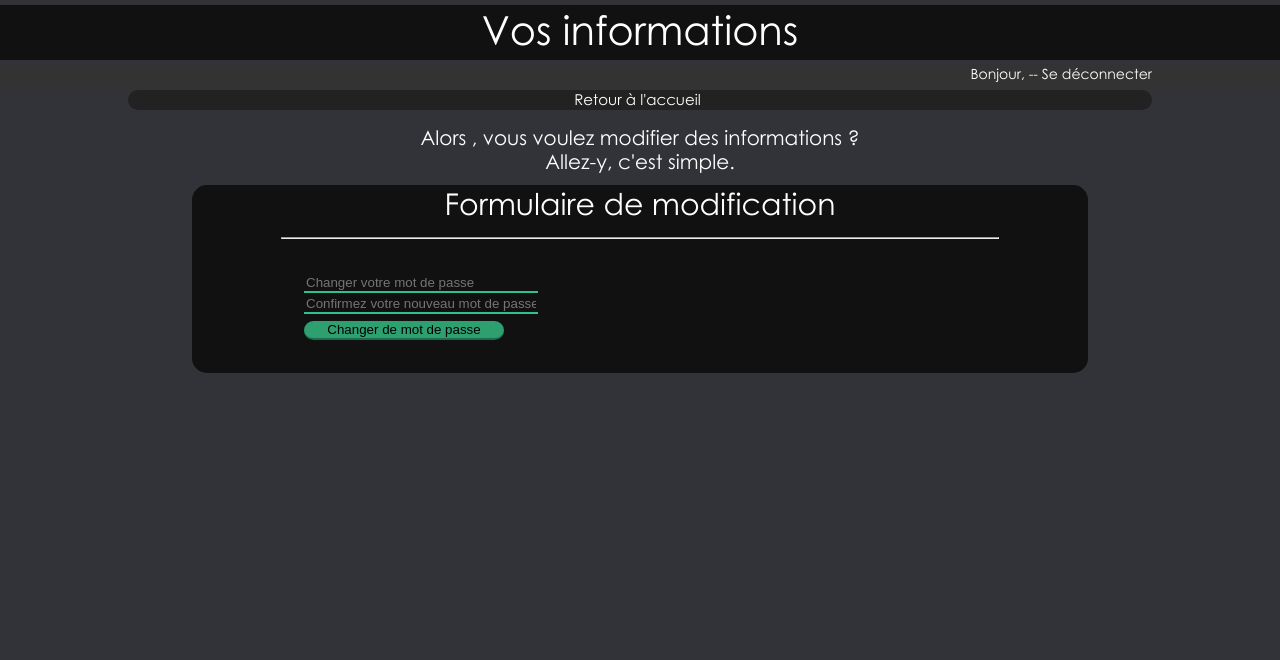
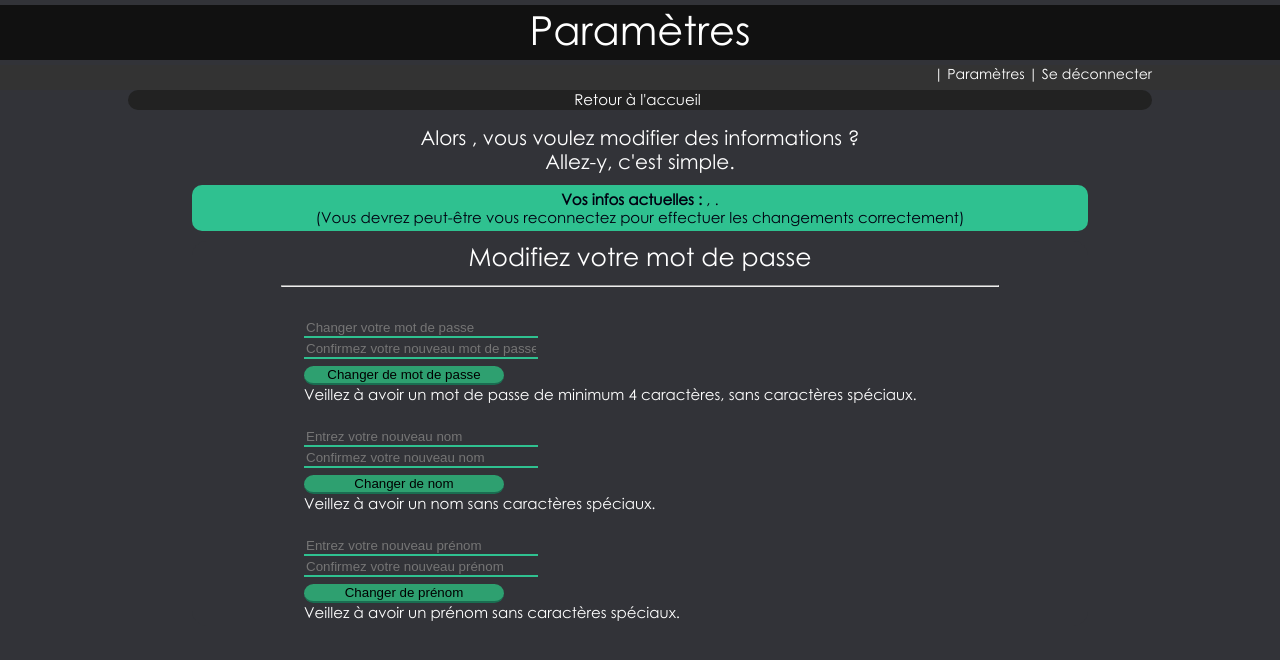
Before and after one commit to AlessioCamm/ProjetPHP, a PHP site: page /modif.php in a window 1280 px wide. Shown: the top 660 px of the page. Run offline with PHP 8.4, Linux system fonts and the light colour scheme; the visitor is signed in with stand-in values (Sample User, id 1).

Commit message:
MAJ visuelle + code sécurité

```diff
--- a/Utile/header.php
+++ b/Utile/header.php
@@ -8,13 +8,12 @@
 
 <div id="header">
     <?php if(isset($_SESSION['auth'])):?>
-        Bonjour, <a href="modif.php" class="nom"><?= $_SESSION['auth']->prenom; ?></a>
-        --
+        <a href="account.php" class="nom"><?= $_SESSION['auth']->prenom; ?></a> | <a href="modif.php" class="nom">Paramètres</a>
+        |
         <a href="logout.php" class="boutonDeco">Se déconnecter</a>
 
     <?php else: ?>
-        <a href="register.php" class="boutonDeco">S'inscrire</a>
-        <a href="index.php" class="boutonDeco">Se connecter</a>
+        <a href="register.php" class="boutonDeco">S'inscrire</a><a href="index.php" class="boutonDeco">Se connecter</a>
     <?php endif; ?>
 </div>
 
--- a/modif.php
+++ b/modif.php
@@ -3,8 +3,9 @@
     require_once 'fonctions.php';
     logged_only();
 
+    //Mot de passe
     if(!empty($_POST)){
-        if(empty($_POST['pass']) || mb_strlen($_POST['pass']) < 4 || ($_POST['pass'] != $_POST['passconfirm']) || !preg_match('/^[a-zA-Z0-9]/', $_POST['pass'])){
+        if(empty($_POST['pass']) || mb_strlen($_POST['pass']) < 4 || ($_POST['pass'] != $_POST['passconfirm']) || preg_match('/[@#&é"(§è!çà)ë“‘{¶«¡Çø}_°^¨ô$*€ùÙ%`£,?;.:=+∞…÷≠±\•¿#‰¥ÔØÁÛ»å’”„´Ÿ-]/', $_POST['pass'])){
             ?>
             <html>
             <head>
@@ -13,8 +14,8 @@
             </head>
             <body>
             <div class="connexionerror">
-                Les mots de passe ne correspondent pas<br>
-                Veillez à écrire des mots de passes identiques en respéctant les règles
+                Votre mot de passe est inchangé<br>
+                Veillez à écrire des mots de passes identiques en respéctant les règles si vous souhaitez le modifier
             </div>
             </body>
             </html>
@@ -40,6 +41,84 @@
 
         }
     }
+
+    //Nom
+    if(!empty($_POST)){
+        if(empty($_POST['nom']) || ($_POST['nom'] != $_POST['nomconfirm']) || preg_match('/[@#&"(§!çà)“‘{¶«¡Çø}_°^¨ô$*€ùÙ%`£,?;.:=+∞…÷≠±\•¿#‰¥ÔØÁÛ»å’”„´Ÿ-]/', $_POST['nom'])){
+            ?>
+            <html>
+            <head>
+                <meta charset="UTF-8">
+                <link rel="stylesheet" href="style.css" />
+            </head>
+            <body>
+            <div class="connexionerror">
+                Votre nom est inchangé<br>
+                Veillez à écrire un nom indentique dans les deux champs si vous souhaitez le modifier
+            </div>
+            </body>
+            </html>
+            <?php
+        }
+        else{
+            $user_id = $_SESSION['auth']->id;
+            $nom = ($_POST['nom']);
+            $pdo->prepare('UPDATE utilisateurs SET nom = ? WHERE id = ?')->execute([$nom, $user_id]);
+            ?>
+            <html>
+            <head>
+                <meta charset="UTF-8">
+                <link rel="stylesheet" href="style.css" />
+            </head>
+            <body>
+            <div class="connexionok">
+                Votre nom a bien été mis à jour
+            </div>
+            </body>
+            </html>
+            <?php
+
+        }
+    }
+
+    //Prénom
+    if(!empty($_POST)){
+        if(empty($_POST['prenom']) || ($_POST['prenom'] != $_POST['prenomconfirm']) || preg_match('/[@#&"(§!çà)“‘{¶«¡Çø}_°^¨ô$*€ùÙ%`£,?;.:=+∞…÷≠±\•¿#‰¥ÔØÁÛ»å’”„´Ÿ-]/', $_POST['prenom'])){
+            ?>
+            <html>
+            <head>
+                <meta charset="UTF-8">
+                <link rel="stylesheet" href="style.css" />
+            </head>
+            <body>
+            <div class="connexionerror">
+                Votre nom est inchangé<br>
+                Veillez à écrire un nom indentique dans les deux champs si vous souhaitez le modifier
+            </div>
+            </body>
+            </html>
+            <?php
+        }
+        else{
+            $user_id = $_SESSION['auth']->id;
+            $prenom = ($_POST['prenom']);
+            $pdo->prepare('UPDATE utilisateurs SET prenom = ? WHERE id = ?')->execute([$prenom, $user_id]);
+            ?>
+            <html>
+            <head>
+                <meta charset="UTF-8">
+                <link rel="stylesheet" href="style.css" />
+            </head>
+            <body>
+            <div class="connexionok">
+                Votre prénom a bien été mis à jour
+            </div>
+            </body>
+            </html>
+            <?php
+
+        }
+    }
 ?>
 
 
@@ -47,13 +126,13 @@
 <html>
     <head>
         <meta charset="UTF-8">
-        <title>Vos infos</title>
+        <title>Paramètres</title>
         <link rel="stylesheet" href="style.css" />
     </head>
 
     <body>
         <div id="accueil">
-            Vos informations
+            Paramètres
         </div>
 
         <?php
@@ -78,9 +157,14 @@
             Allez-y, c'est simple.<br>
         </div>
 
+        <div id="actuel">
+            <strong>Vos infos actuelles :</strong> <?= $_SESSION['auth']->prenom;?> <?= $_SESSION['auth']->nom;?>, <?= $_SESSION['auth']->mail;?>.<br>
+            (Vous devrez peut-être vous reconnectez pour effectuer les changements correctement)
+        </div>
+
         <div id="connexion">
             <div id="title">
-                Formulaire de modification
+                Modifiez votre mot de passe
                 <hr>
             </div>
             <div id="formulaireCo">
@@ -90,10 +174,30 @@
                     <input class="entree" type="password" name="passconfirm" placeholder="Confirmez votre nouveau mot de passe"><br>
                     <button type="submit" class="buttonCoIndex">Changer de mot de passe</button>
                 </form>
-                <br>
+                Veillez à avoir un mot de passe de minimum 4 caractères, sans caractères spéciaux.
             </div>
+            <div id="formulaireCo">
+                <form method="post" action="">
+                    <br>
+                    <input class="entree" type="text" name="nom" placeholder="Entrez votre nouveau nom"><br>
+                    <input class="entree" type="text" name="nomconfirm" placeholder="Confirmez votre nouveau nom"><br>
+                    <button type="submit" class="buttonCoIndex">Changer de nom</button>
+                </form>
+                Veillez à avoir un nom sans caractères spéciaux.
+            </div>
+            <div id="formulaireCo">
+                <form method="post" action="">
+                    <br>
+                    <input class="entree" type="text" name="prenom" placeholder="Entrez votre nouveau prénom"><br>
+                    <input class="entree" type="text" name="prenomconfirm" placeholder="Confirmez votre nouveau prénom"><br>
+                    <button type="submit" class="buttonCoIndex">Changer de prénom</button>
+                </form>
+                Veillez à avoir un prénom sans caractères spéciaux.
+            </div>
+
         </div>
 
+        <!--Partie Admin-->
         <?php if($_SESSION['auth']->id == '19'){
             $bdd = new PDO('mysql:host=localhost;dbname=projetphp;charset=utf8', 'root', 'root');
             $reponse = $bdd->query('SELECT * FROM utilisateurs');
@@ -121,6 +225,7 @@
         <?php
         }
         ?>
+        <!--Fin partie Admin-->
 
     </body>
 </html>
--- a/register.php
+++ b/register.php
@@ -14,11 +14,11 @@ if(!empty($_POST)){//Vérifier les champs
     $errors = array();
     require_once 'Utile/db.php';
 
-    if(empty($_POST['nom']) || !preg_match('/^[a-zA-Z]/', $_POST['nom'])){
+    if(empty($_POST['nom']) || preg_match('/[@#&"(§!çà)“‘{¶«¡Çø}_°^¨ô$*€ùÙ%`£,?;.:=+∞…÷≠±\•¿#‰¥ÔØÁÛ»å’”„´Ÿ-]/', $_POST['nom'])){
         $errors['nom'] = "Votre nom n'est pas valide, veuillez n'entrer que des lettres.";
     }
 
-    if(empty($_POST['prenom']) || !preg_match('/^[a-zA-Z]/', $_POST['prenom'])){
+    if(empty($_POST['prenom']) || preg_match('/[@#&"(§!çà)“‘{¶«¡Çø}_°^¨ô$*€ùÙ%`£,?;.:=+∞…÷≠±\•¿#‰¥ÔØÁÛ»å’”„´Ÿ-]/', $_POST['prenom'])){
         $errors['prenom'] = "Votre prénom n'est pas valide, veuillez n'entrer que des lettres.";
     }
 
@@ -33,7 +33,7 @@ if(!empty($_POST)){//Vérifier les champs
         }
     }
 
-    if(empty($_POST['pass']) || mb_strlen($_POST['pass']) < 4 || $_POST['pass'] != $_POST['passconfirm'] || !preg_match('/^[a-zA-Z0-9]/', $_POST['pass'])){
+    if(empty($_POST['pass']) || mb_strlen($_POST['pass']) < 4 || $_POST['pass'] != $_POST['passconfirm'] || preg_match('/[@#&é"(§è!çà)ë“‘{¶«¡Çø}_°^¨ô$*€ùÙ%`£,?;.:=+∞…÷≠±\•¿#‰¥ÔØÁÛ»å’”„´Ÿ-]/', $_POST['pass'])){
         $errors['pass'] = "Vous devez entrer un mot de passe valide (minimum 4 caractères) qui soit identique dans les deux champs.";
     }
 
--- a/style.css
+++ b/style.css
@@ -49,15 +49,15 @@ html, body {
 
 #connexion{
      margin-top: 10px;
-     margin-bottom: 20px;
+     margin-bottom:20px;
      margin-left: auto;
      margin-right: auto;
-     background-color: #111111;
+     background-color: #323338;
      height: auto;
      width: 70%;
      border-radius: 15px;
      text-align: center;
-     font-size: 30px;
+     font-size: 25px;
  }
 #title hr{
     width: 80%;
@@ -67,18 +67,35 @@ html, body {
     margin-bottom: 0px;
     margin-left: auto;
     margin-right: auto;
-    padding-bottom: 15px;
-    background-color: #111111;
+    padding-bottom: 5px;
+    background-color: #323338;
     text-align: left;
     font-size: 15px;
     width: 75%;
 }
+#actuel{
+    margin-top: 10px;
+    margin-bottom: 0px;
+    margin-left: auto;
+    margin-right: auto;
+    padding-top: 5px;
+    padding-bottom: 5px;
+    background-color: #2fc190;
+    color: #000011;
+    text-align: center;
+    font-size: 15px;
+    width: 70%;
+    border-radius: 10px;
+}
 .lienInd{
     text-decoration: none;
 }
+.lienInd:visited{
+    color: #00aa46;
+}
 .lienInd:hover{
-    color: #DD910A;
-}
+     color: #DD910A;
+ }
 .buttonCoIndex{
     margin-top: 7px;
     width: 200px;
@@ -130,12 +147,12 @@ html, body {
 }
 .connexionok{
     margin: 0px 0px 0px 0px;
-    background-color: #00cf48;
+    background-color: #00d252;
     text-align: center;
     font-size: 15px;
     width: 100%;
     height: auto;
-    color: #FFFFFF;
+    color: #000000;
 }
 .barrenom{
     margin: 0px auto 0px auto;
@@ -156,7 +173,7 @@ html, body {
     color: #0064f4;
 }
 .entree{
-    background-color: #111111;
+    background-color: #323338;
     color: #FFFFFF;
     width: 230px;
     border-bottom-color: #2fc190;
@@ -165,7 +182,7 @@ html, body {
     border-top-style: none;
 }
 .entreeIns{
-    background-color: #111111;
+    background-color: #323338;
     color: #FFFFFF;
     width: 230px;
     border-bottom-color: #00b8e5;
@@ -291,13 +308,14 @@ html, body {
     margin-bottom: 20px;
     margin-left: auto;
     margin-right: auto;
-    background-color: #ffb32f;
+    background-color: #323338;
     height: auto;
     width: 70%;
     border-radius: 15px;
     text-align: center;
-    font-size: 30px;
+    font-size: 25px;
 }
+
 #title hr{
     width: 80%;
 }
@@ -307,18 +325,20 @@ html, body {
     margin-left: auto;
     margin-right: auto;
     padding-bottom: 15px;
-    background-color: #ffb32f;
+    /*background-color: #ffb32f;*/
     text-align: left;
     font-size: 15px;
     width: 75%;
 }
 .adminP{
-    background-color: #bf8b27;
     border-radius: 10px;
     padding: 3px;
 }
+.adminP:hover{
+    background-color: #bf8b27;
+}
 .nomprenomadmin{
-    color:#000000;
+    color:#EEEEEE;
 }
 .idadmin{
     color: #00afff;
```
